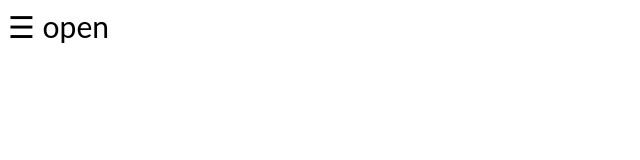
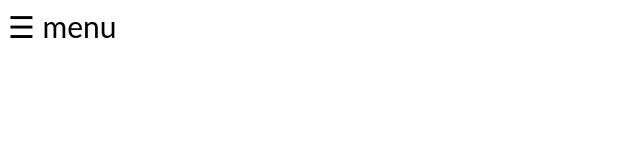
Before and after one commit to jakwanhussain/weatherApp, a website: page src/components/sidebar/sidebar.html in a window 1280 px wide. Shown: the full height of the page, 0-640 px from the left. Drawn offline with Linux system fonts and the light colour scheme.

Commit message:
something something
I am nothing but something

```diff
--- a/src/components/sidebar/sidebar.html
+++ b/src/components/sidebar/sidebar.html
@@ -56,7 +56,7 @@ body {
   <a href="#">Contact</a>
 </div>
 
-<span style="font-size:30px;cursor:pointer" onclick="openNav()">&#9776; open</span>
+<span style="font-size:30px;cursor:pointer" onclick="openNav()">&#9776; menu</span>
 
 <script>
 function openNav() {
```
